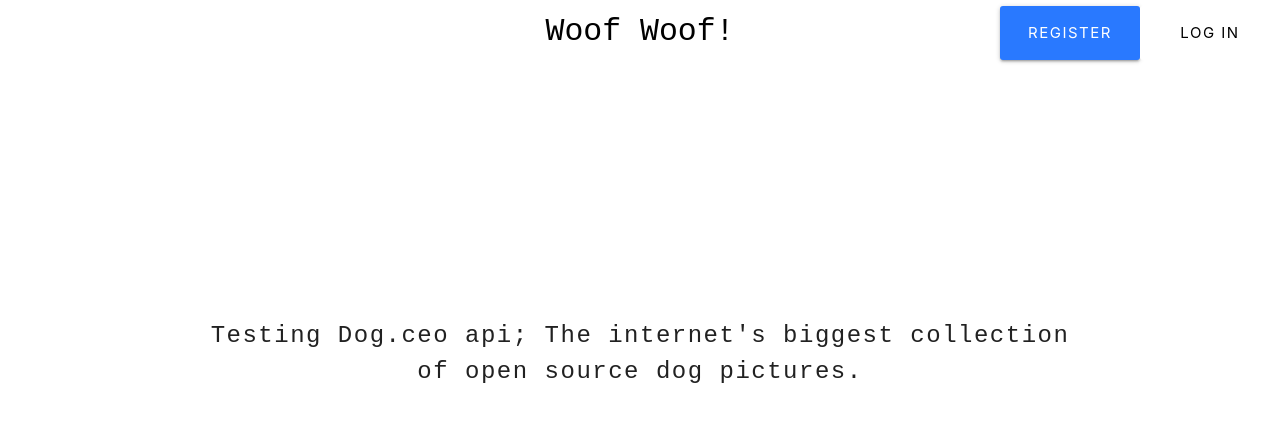
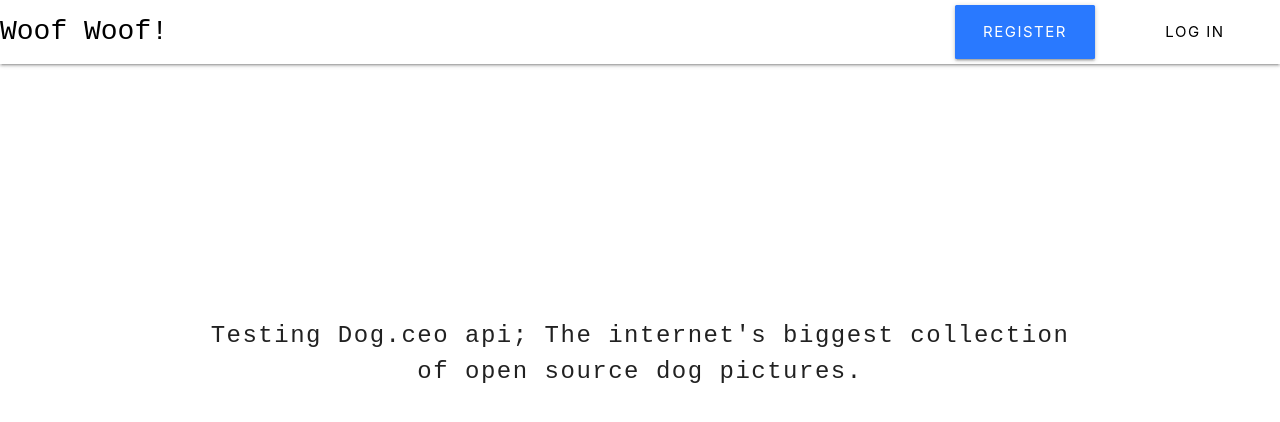
Before and after one commit to Kiittyka/dog-ceo-api-test, a React (Create React App) app in the folder dog-ceo-api-test/client/: page / in a window 1280 px wide. Shown: the top 422 px of the page. Built offline with nearby package versions, Linux system fonts and the light colour scheme.

Commit message:
Fixed navbar

```diff
--- a/dog-ceo-api-test/client/public/index.html
+++ b/dog-ceo-api-test/client/public/index.html
@@ -1,5 +1,6 @@
 <!DOCTYPE html>
 <html lang="en">
+
 <head>
   <meta charset="utf-8">
   <link rel="shortcut icon" href="%PUBLIC_URL%/favicon.ico">
@@ -8,9 +9,13 @@
   <link rel="manifest" href="%PUBLIC_URL%/manifest.json">
   <!-- Compiled and minified CSS -->
   <link rel="stylesheet" href="https://cdnjs.cloudflare.com/ajax/libs/materialize/1.0.0/css/materialize.min.css">
+
+  <!-- Compiled and minified JavaScript -->
+  <script src="https://cdnjs.cloudflare.com/ajax/libs/materialize/1.0.0-beta/js/materialize.min.js"></script>
   <link href="https://fonts.googleapis.com/icon?family=Material+Icons" rel="stylesheet">
   <title>Woof Woof!</title>
 </head>
+
 <body>
   <noscript>
     You need to enable JavaScript to run this app.
@@ -18,4 +23,5 @@
   <div id="root"></div>
   <script src="https://cdnjs.cloudflare.com/ajax/libs/materialize/1.0.0/js/materialize.min.js"></script>
 </body>
+
 </html>
--- a/dog-ceo-api-test/client/src/components/layout/Navbar.js
+++ b/dog-ceo-api-test/client/src/components/layout/Navbar.js
@@ -1,33 +1,49 @@
 import React, { Component } from "react";
 import { Link } from "react-router-dom";
+import M from "materialize-css";
 
 class Navbar extends Component {
+  componentDidMount() {
+    M.AutoInit();
+    document.addEventListener('DOMContentLoaded', function () {
+      var elems = document.querySelectorAll('.sidenav');
+      var instances = M.Sidenav.init(elems, {});
+    });
+  }
   render() {
     return (
-      <div className="navbar-fixed">
-        <nav className="z-depth-0">
+      <div>
+        <nav>
           <div className="nav-wrapper white">
             <Link
               to="/"
               style={{
-                fontFamily: "monospace"
+                fontFamily: "monospace",
+                fontSize: 28
               }}
-              className="col s5 brand-logo center black-text"
+              className="col s5 brand-logo black-text"
             >
               Woof Woof!
             </Link>
-            <div className="float-right">
+            <a href="#" data-target="mobile-demo" className="sidenav-trigger">
+            <i class="material-icons" style={{color: "#000"}}>menu</i>
+            </a>
+            <ul
+              className="right hide-on-med-and-down">
+              <li>
                 <Link
                   to="/register"
                   style={{
                     width: "140px",
-                  borderRadius: "3px",
+                    borderRadius: "1.5px",
                     letterSpacing: "1.5px"
                   }}
                   className="btn btn-large waves-effect waves-light hoverable blue accent-3"
                 >
                   Register
               </Link>
+              </li>
+              <li>
                 <Link
                   to="/login"
                   style={{
@@ -39,12 +55,40 @@ class Navbar extends Component {
                 >
                   Log In
               </Link>
-            </div>
+              </li>
+            </ul>
           </div>
         </nav>
+        <ul className="sidenav" id="mobile-demo">
+          <li>
+            <Link
+              to="/register"
+              style={{
+                width: "140px",
+                borderRadius: "1.5px",
+                letterSpacing: "1.5px"
+              }}
+              className="btn btn-large waves-effect waves-light hoverable blue accent-3"
+            >
+              Register
+              </Link>
+          </li>
+          <li>
+            <Link
+              to="/login"
+              style={{
+                width: "140px",
+                borderRadius: "3px",
+                letterSpacing: "1.5px"
+              }}
+              className="btn btn-large btn-flat waves-effect white black-text"
+            >
+              Log In
+              </Link>
+          </li>
+        </ul>
       </div>
     );
   }
 }
-
 export default Navbar;
--- a/dog-ceo-api-test/package.json
+++ b/dog-ceo-api-test/package.json
@@ -25,6 +25,7 @@
     "concurrently": "^5.0.0",
     "express": "^4.17.1",
     "is-empty": "^1.2.0",
+    "jquery": "^3.4.1",
     "jsonwebtoken": "^8.5.1",
     "jwt-decode": "^2.2.0",
     "mongoose": "^5.7.13",
@@ -32,6 +33,7 @@
     "passport-jwt": "^4.0.0",
     "react-redux": "^7.1.3",
     "react-router-dom": "^5.1.2",
+    "react-transition-group": "^1.2.1",
     "redux": "^4.0.4",
     "redux-thunk": "^2.3.0",
     "validator": "^12.1.0"
```
Also changed, not shown: dog-ceo-api-test/client/package.json (+6 -1 lines), 2 other files (tests, documents, lock files or other folders). Lines whose indentation alone changed are shown as unchanged.
